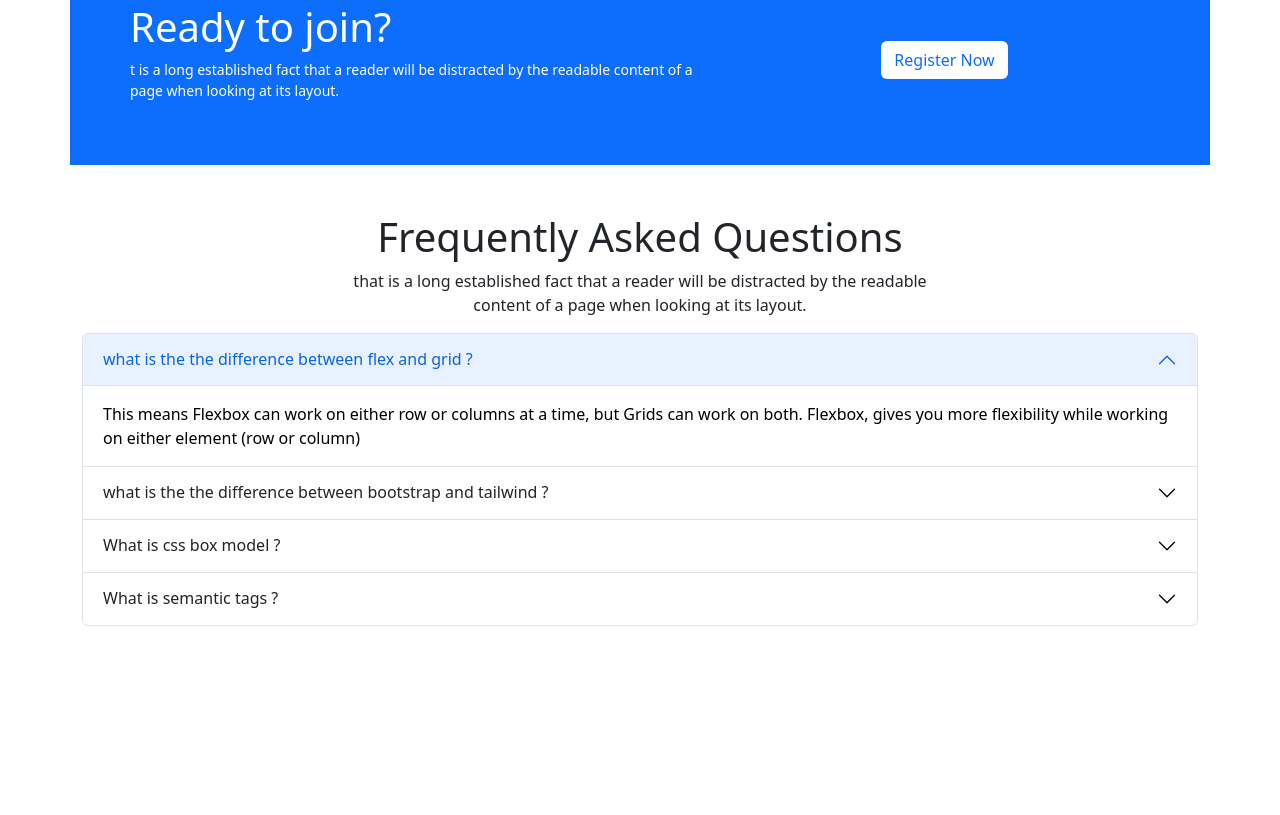
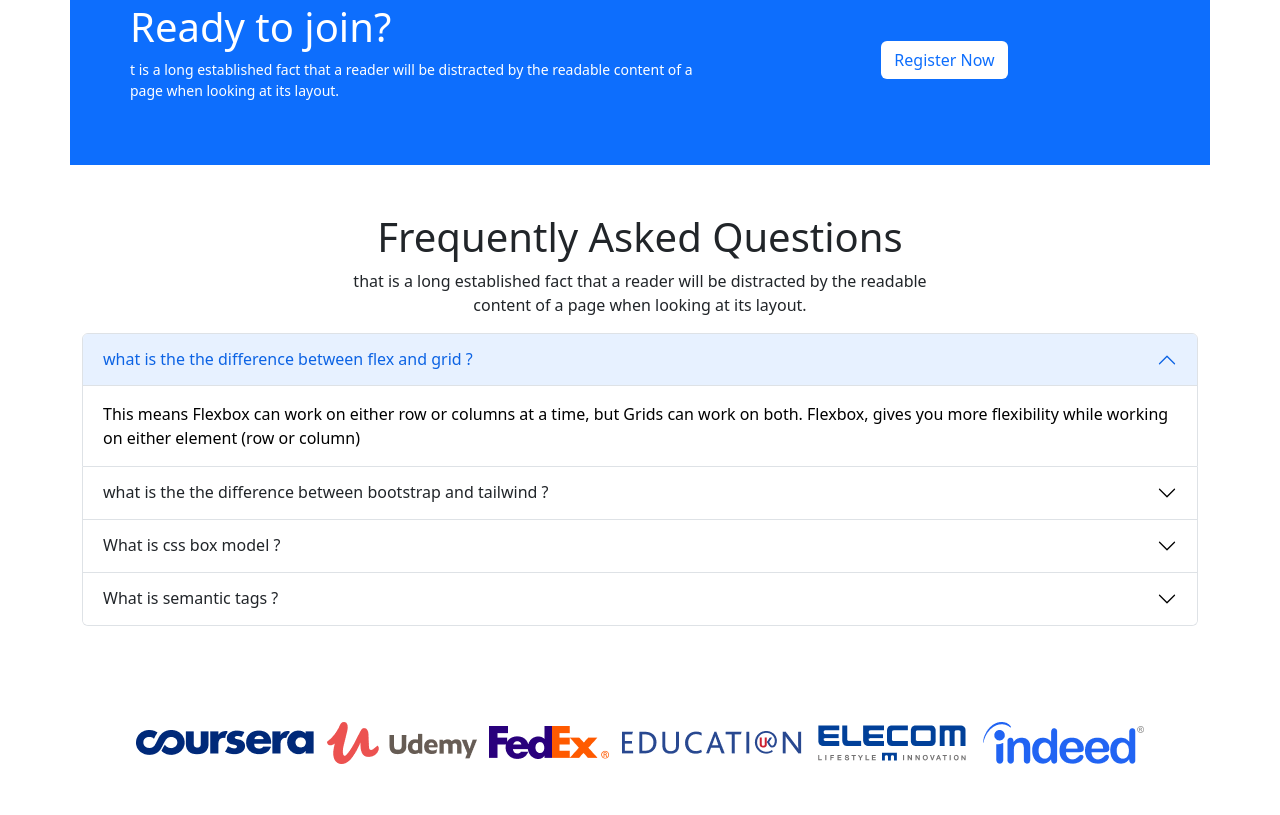
Before and after one commit to Niamul324/Tech-website, a plain HTML site: page index.html in a window 1280 px wide. Shown: the part 1609-2424 px from the top of the page. Before the commit the page ends 2283 px from the top, so only its background shows below. Drawn offline with nearby package versions, Linux system fonts and the light colour scheme.

Commit message:
fourth commit

```diff
--- a/index.html
+++ b/index.html
@@ -309,7 +309,28 @@
             </section>
             <!-- frequently asked question section end -->
             <!-- trusted company (desktop only) start -->
-            <section></section>
+            <section class="d-none d-lg-block my-5 ">
+                <div class="p-5 d-flex justify-content-around align-items-center">
+                   <div>
+                    <img src="/images/company/company-1.png" class="d-block w-100" alt="">
+                   </div>
+                   <div>
+                    <img src="/images/company/company-2.png" class="d-block w-100" alt="">
+                   </div>
+                   <div>
+                    <img src="/images/company/company-3.png" class="d-block w-100" alt="">
+                   </div>
+                   <div>
+                    <img src="/images/company/company-4.png" class="d-block w-100" alt="">
+                   </div>
+                   <div>
+                    <img src="/images/company/company-5.png" class="d-block w-100" alt="">
+                   </div>
+                   <div>
+                    <img src="/images/company/company-6.png" class="d-block w-100" alt="">
+                   </div>
+                </div>
+               </section>
             <!-- trusted company (desktop only) end -->
         </main>
         <!-- main section end -->
```
